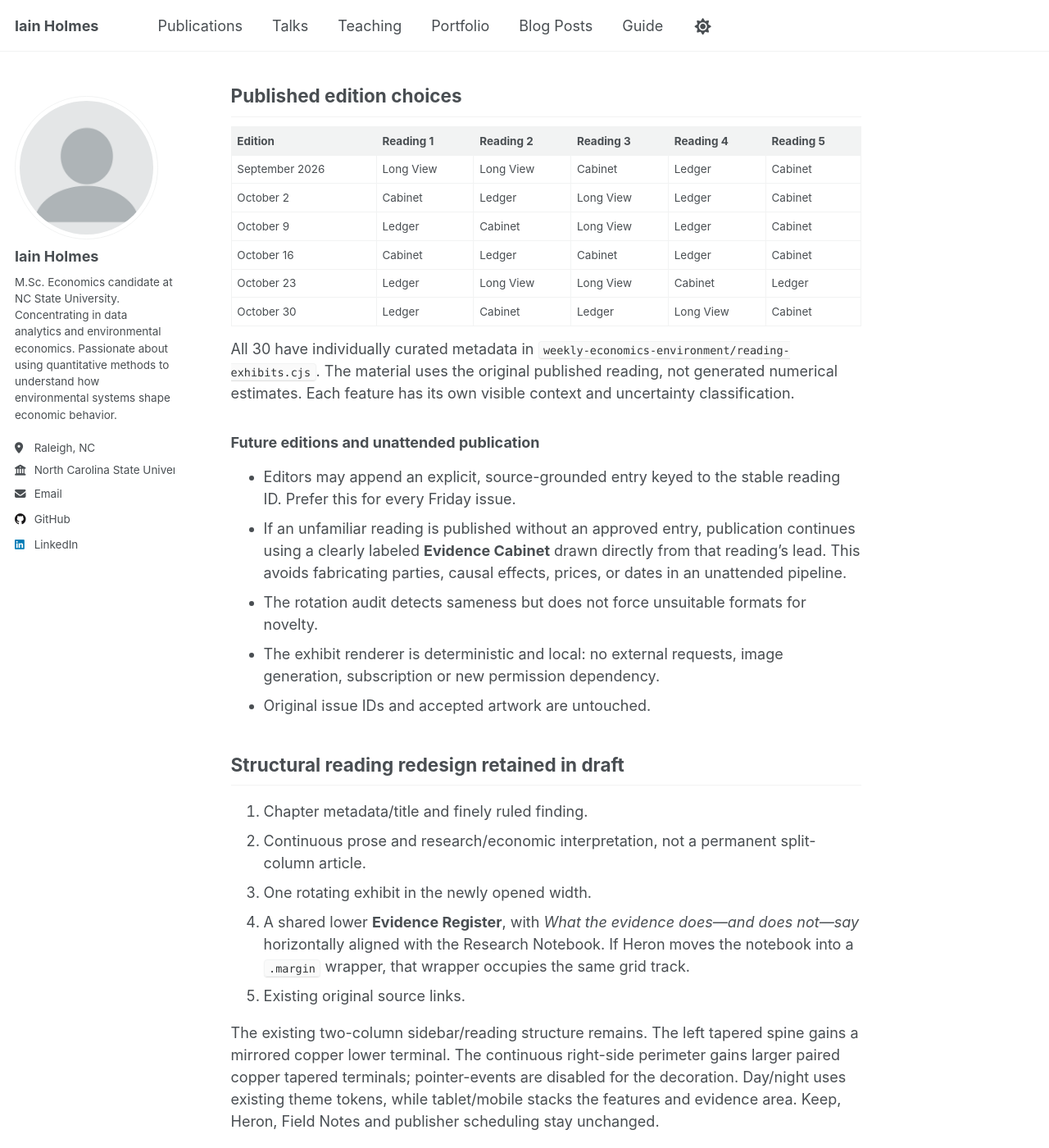
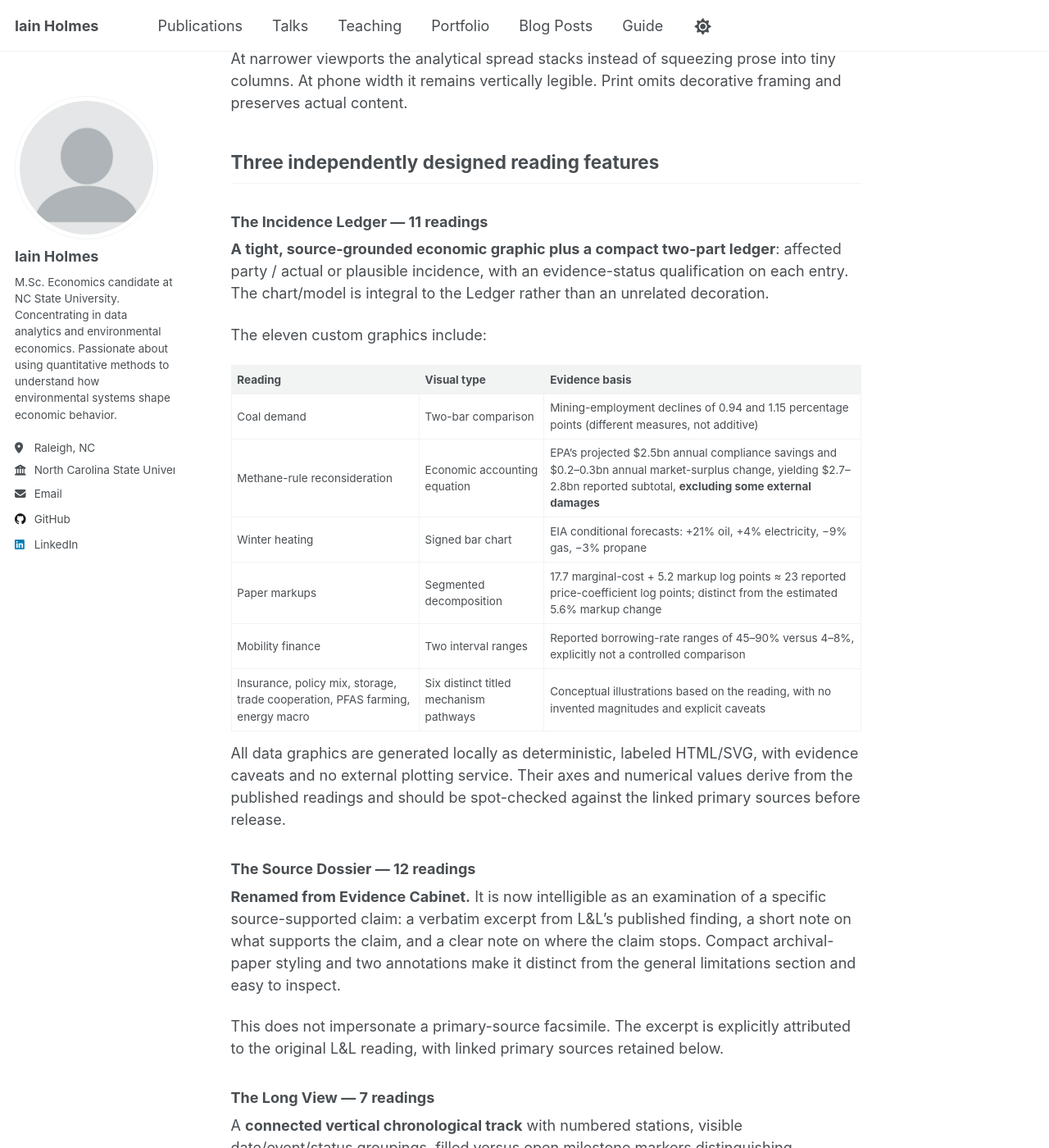
Before and after one commit to iainholmes/iainholmes.github.io, a Jekyll site: the page built from docs/ll-reading-exhibits-editorial-rotation-20261102.md, in a window 1280 px wide and 1400 px high, scrolled down 903 px. Shown: the whole window at 82% size. Built offline with Jekyll 4.4.1, drawn with Linux system fonts in a browser that asks for light colours; nearby versions of some CDN libraries; our own code applies the rules of GitHub Pages for plain Markdown files; library files that are not in the unit come from our copies; a script that is not in the unit is left out; some of the changed text lies outside the part shown.

Commit message:
Document integrated chapter spreads, source-grounded economic graphics and clearer Dossiers/Long Views

```diff
--- a/docs/ll-reading-exhibits-editorial-rotation-20261102.md
+++ b/docs/ll-reading-exhibits-editorial-rotation-20261102.md
@@ -1,62 +1,76 @@
-# Loblolly & Logit — Three rotating reading exhibits
+# Loblolly & Logit — Integrated Reading Spreads (PR #49)
 
-**Status:** draft PR #49, review only. Not merged, not deployed, and not yet visually accepted.
+**Review-only.** The draft branch is not the live periodical. Never merge until the actual page has been visually inspected and the article-specific figures have received editorial confirmation.
 
-## Editorial decision
+## Editorial design
 
-Replace the retired Economic Hinge with **one** substantial, reading-specific feature chosen from:
+The journal retains its outer page width, edition navigation, left and right vertical boundaries, enlarged mirrored copper terminals, typography, site identity, Research Notebook, Heron and Commonplace/Keep controls. All original author-written article text, figures and sources are preserved.
 
-- **The Incidence Ledger:** A carefully ruled table explaining affected groups, the economic consequence, and whether that consequence is estimated, projected, modeled, or merely plausible. Never add unrelated monetary quantities into a fictitious welfare total.
-- **The Evidence Cabinet:** A source-exact excerpt from the existing published finding, paired with a curated interpretive key and a prominently identified evidentiary boundary. It is a reading of the record, not a new claim about what the original source proves.
-- **The Long View:** A horizontal chronology or explicitly labeled scenario sequence. Each dated station distinguishes observed history, forecasts, proposals, or modeled counterfactuals.
+Each reading now follows a more intentionally composed rhythm:
 
-The three experiences have distinct HTML structures and visual treatments, not interchangeable labels applied to a single component.
+1. **Chapter header and finding:** clear typography and subtle horizontal rules.
+2. **Research / design / initial argument:** readable full-width narrative with a controlled line measure.
+3. **Asymmetrical analytical spread:** the existing *Economic interpretation* shares a composed editorial surface with one article-specific feature. The Source Dossier sits to the left; the Incidence Ledger or Long View sits to the right. The two sections form one spread rather than separate consecutive blocks.
+4. **Original figures** (where authored): retained after the interpretive stage, never replaced by the feature.
+5. **Evidence Register:** *What the evidence does—and does not—say* and *Research Notebook* share a horizontal starting line. When the Heron creates a `.margin` wrapper, the notebook remains in the same column.
+6. **Original source links:** unchanged.
 
-**Selection rule:** suitability to the reading is primary. Diversity across successive readings is secondary. A 1–2–3 rotation must not turn a non-temporal paper into a fabricated timeline or assign imaginary gains/losses to actors. An audit of the six current editions finds no run of three identical formats in an edition. Over 30 published readings: **11 ledgers, 12 cabinets, 7 long views**.
+At narrower viewports the analytical spread stacks instead of squeezing prose into tiny columns. At phone width it remains vertically legible. Print omits decorative framing and preserves actual content.
 
-## Published edition choices
+## Three independently designed reading features
 
-| Edition | Reading 1 | Reading 2 | Reading 3 | Reading 4 | Reading 5 |
-|---|---|---|---|---|---|
-| September 2026 | Long View | Long View | Cabinet | Ledger | Cabinet |
-| October 2 | Cabinet | Ledger | Long View | Ledger | Cabinet |
-| October 9 | Ledger | Cabinet | Long View | Ledger | Cabinet |
-| October 16 | Cabinet | Ledger | Cabinet | Ledger | Cabinet |
-| October 23 | Ledger | Long View | Long View | Cabinet | Ledger |
-| October 30 | Ledger | Cabinet | Ledger | Long View | Cabinet |
+### The Incidence Ledger — 11 readings
 
-All 30 have individually curated metadata in `weekly-economics-environment/reading-exhibits.cjs`. The material uses the original published reading, not generated numerical estimates. Each feature has its own visible context and uncertainty classification.
+**A tight, source-grounded economic graphic plus a compact two-part ledger**: affected party / actual or plausible incidence, with an evidence-status qualification on each entry. The chart/model is integral to the Ledger rather than an unrelated decoration.
 
-### Future editions and unattended publication
+The eleven custom graphics include:
 
-- Editors may append an explicit, source-grounded entry keyed to the stable reading ID. Prefer this for every Friday issue.
-- If an unfamiliar reading is published without an approved entry, publication continues using a clearly labeled **Evidence Cabinet** drawn directly from that reading's lead. This avoids fabricating parties, causal effects, prices, or dates in an unattended pipeline.
-- The rotation audit detects sameness but does not force unsuitable formats for novelty.
-- The exhibit renderer is deterministic and local: no external requests, image generation, subscription or new permission dependency.
-- Original issue IDs and accepted artwork are untouched.
+| Reading | Visual type | Evidence basis |
+|---|---|---|
+| Coal demand | Two-bar comparison | Mining-employment declines of 0.94 and 1.15 percentage points (different measures, not additive) |
+| Methane-rule reconsideration | Economic accounting equation | EPA's projected $2.5bn annual compliance savings and $0.2–0.3bn annual market-surplus change, yielding $2.7–2.8bn reported subtotal, **excluding some external damages** |
+| Winter heating | Signed bar chart | EIA conditional forecasts: +21% oil, +4% electricity, −9% gas, −3% propane |
+| Paper markups | Segmented decomposition | 17.7 marginal-cost + 5.2 markup log points ≈ 23 reported price-coefficient log points; distinct from the estimated 5.6% markup change |
+| Mobility finance | Two interval ranges | Reported borrowing-rate ranges of 45–90% versus 4–8%, explicitly not a controlled comparison |
+| Insurance, policy mix, storage, trade cooperation, PFAS farming, energy macro | Six distinct titled mechanism pathways | Conceptual illustrations based on the reading, with no invented magnitudes and explicit caveats |
 
-## Structural reading redesign retained in draft
+All data graphics are generated locally as deterministic, labeled HTML/SVG, with evidence caveats and no external plotting service. Their axes and numerical values derive from the published readings and should be spot-checked against the linked primary sources before release.
 
-1. Chapter metadata/title and finely ruled finding.
-2. Continuous prose and research/economic interpretation, not a permanent split-column article.
-3. One rotating exhibit in the newly opened width.
-4. A shared lower **Evidence Register**, with *What the evidence does—and does not—say* horizontally aligned with the Research Notebook. If Heron moves the notebook into a `.margin` wrapper, that wrapper occupies the same grid track.
-5. Existing original source links.
+### The Source Dossier — 12 readings
 
-The existing two-column sidebar/reading structure remains. The left tapered spine gains a mirrored copper lower terminal. The continuous right-side perimeter gains larger paired copper tapered terminals; pointer-events are disabled for the decoration. Day/night uses existing theme tokens, while tablet/mobile stacks the features and evidence area. Keep, Heron, Field Notes and publisher scheduling stay unchanged.
+**Renamed from Evidence Cabinet.** It is now intelligible as an examination of a specific source-supported claim: a verbatim excerpt from L&L's published finding, a short note on what supports the claim, and a clear note on where the claim stops. Compact archival-paper styling and two annotations make it distinct from the general limitations section and easy to inspect.
 
-## Source and validation evidence
+This does not impersonate a primary-source facsimile. The excerpt is explicitly attributed to the original L&L reading, with linked primary sources retained below.
 
-- Existing original article text, headings, figures, author-supplied evidence limitations, Research Notebook content, links, source citations and identifiers compare equal before and after composition for all 30 readings.
-- Composer output is idempotent, with a stable `data-reading-exhibit="1"` marker and all 30 exhibit instances present.
-- Existing editorial-folio suite: **159 checks passed** in isolated JavaScript with GitHub-backed source mocks.
-- Existing layout suite: **108 checks passed**.
-- New rotating-exhibit suite: **353 checks passed**, including exact render equality, semantic format metadata, six-edition variation, mobile/layout rules and safe fallback.
-- These are **source-level JavaScript checks**, not a complete Node/Jekyll build, automated browser run, or physical Safari test.
-- Former Economic Hinge module, test and documentation are removed from this PR branch, and all canonical generated HTML blocks are replaced.
+### The Long View — 7 readings
 
-## Before release
+A **connected vertical chronological track** with numbered stations, visible date/event/status groupings, filled versus open milestone markers distinguishing observations from conditional stages, and an authored one-sentence takeaway explaining why the sequence matters. Timelines no longer assume all data points are historical; scenarios, plans and projections are labeled as such. Uses the reading's published evidence.
 
-Evaluate a representative ledger, cabinet and timeline in full-page browser rendering at 1704, 1512, 1440, 1280, 1180, 820 and 393px. Also verify night mode, print, Glance, Research Notebook layout, actual expanded/dismissed Heron, Keep controls, source links, figures, long date labels, four-stop timelines, top/bottom copper symmetry, right-edge clipping and publication preparation on a new issue.
+## Editorial selection and future issues
 
-Inspect the curated interpretations individually for accuracy and suitability before they become published editorial content. Do not merge this draft purely on static checks.
+Selection prioritizes the reading's actual economic question and evidence type. Variety is monitored but **not forced**: all six editions use more than one feature, none contains three consecutive identical treatments. Across 30 readings there are 11 Ledgers, 12 Source Dossiers and seven Long Views.
+
+Editors should author an appropriate item for a new reading, including a Ledger graphic with verifiable provenance or a timeline with defensible dates. The no-mapping fallback is a clearly labeled Source Dossier quoting the new reading's own finding, without invented numerical estimates, parties or dates. Publisher generation is synchronous, deterministic, offline and idempotent.
+
+## Verification performed, and limits
+
+- All **30 original scholarship records** remain identical under the source-preservation comparison, including article headlines, source links, figures and research notes.
+- Layout composer repeated on the current document produces identical output.
+- Reviewed source-level JavaScript test runs: **159 historical-edition, 111 reading-layout and 542 rotating-exhibit checks passed (812 total)**.
+- All 11 source-specific visuals, 12 Dossiers, seven timelines, nine original visual/media blocks, and 30 evidence/notebook pairs appear in the generated document.
+- This was tested with repository sources retrieved from GitHub and isolated JS execution using read-only mocks. It is **not equivalent to executing the full repository Node/Jekyll workflow**.
+- **No physical Safari screenshot, browser-measured fit, or production deployment has yet been independently verified.**
+
+## Required visual and editorial acceptance before merge
+
+View actual branch in Safari using the existing local preview:
+
+- Coal reading: source-derived bar comparison and no giant unused Ledger space.
+- Methane reading: the EPA equation is legible and doesn't suggest complete social welfare.
+- Household-climate reading: the renamed **Source Dossier** has clear purpose and hierarchy.
+- Solar + storage: timeline dates, event sequence and conditional future milestones are immediately distinguishable.
+- Figure-rich articles: source graphics still fit and are not squeezed into the interpretive stage.
+- Check laptop/desktop at 1704, 1512, 1440, 1280, 1180; iPad at 820; phone around 393 CSS pixels; night and light modes, Glance, print, real Heron expanded/collapsed/dismissed, Keep controls and clipping.
+- Read every graphic's source/qualifier and all curated Dossier annotations before editorial approval. The test verifies internal consistency; it does not independently substantiate every primary-source number.
+
+Changes remain on **draft PR #49**, unmerged.
```
